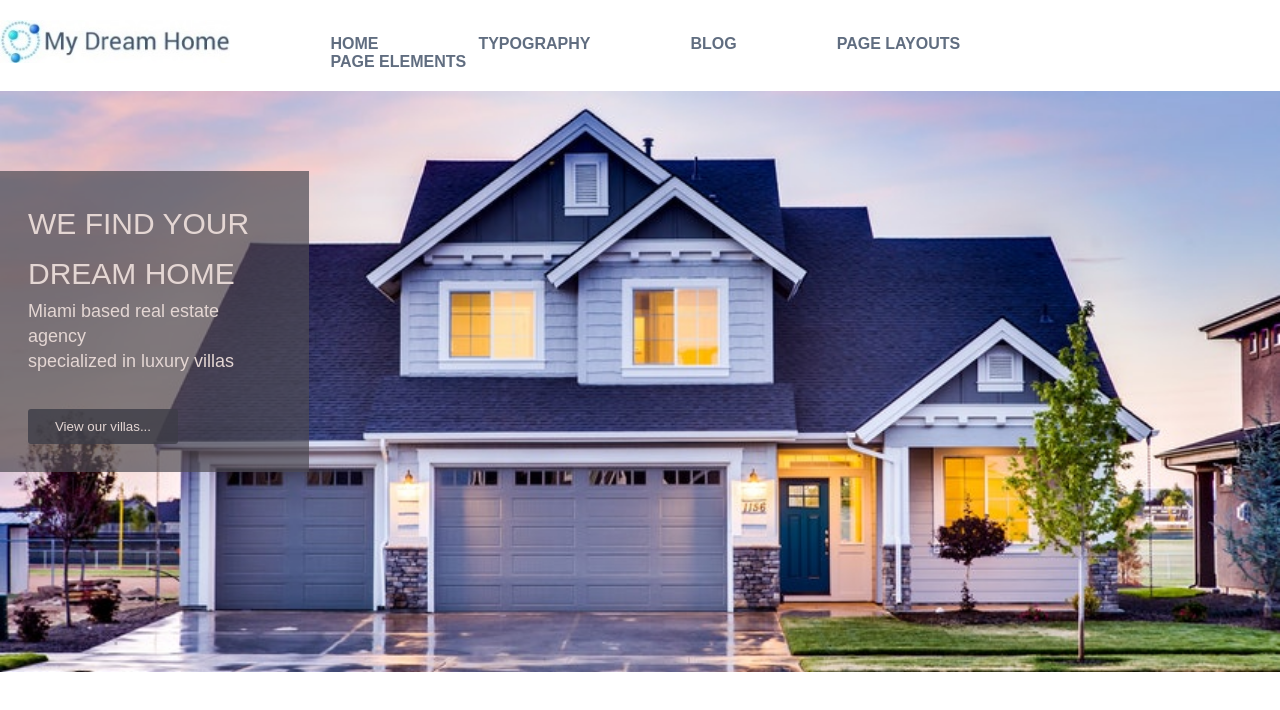
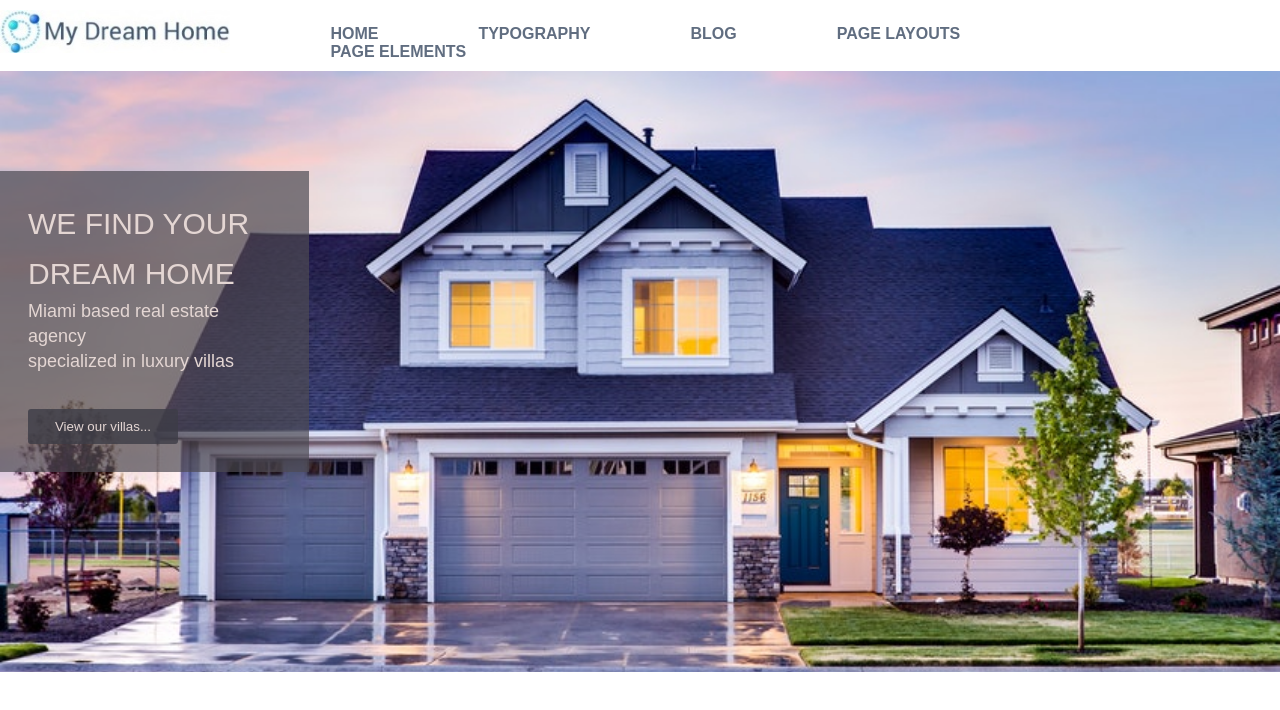
Before and after one commit to sabbirnur/Assignment-7-dream-project, a plain HTML site: page index.html in a window 1280 px wide. Drawn offline with Linux system fonts and the light colour scheme.

Commit message:
Update style.css

```diff
--- a/css/style.css
+++ b/css/style.css
@@ -5,7 +5,7 @@
 /*Heading start*/
 header{
 	background-color: #fff;
-	padding: 20px 0;
+	padding: 10px 0;
 
 }
 .wrapper{
@@ -64,7 +64,7 @@ header{
 }
 .b_content{
 	padding: 28px;
-    margin-top: 80px;
+    margin-top: 100px;
     margin-bottom: 200px;
     width: 22%;
     float: left;
```
